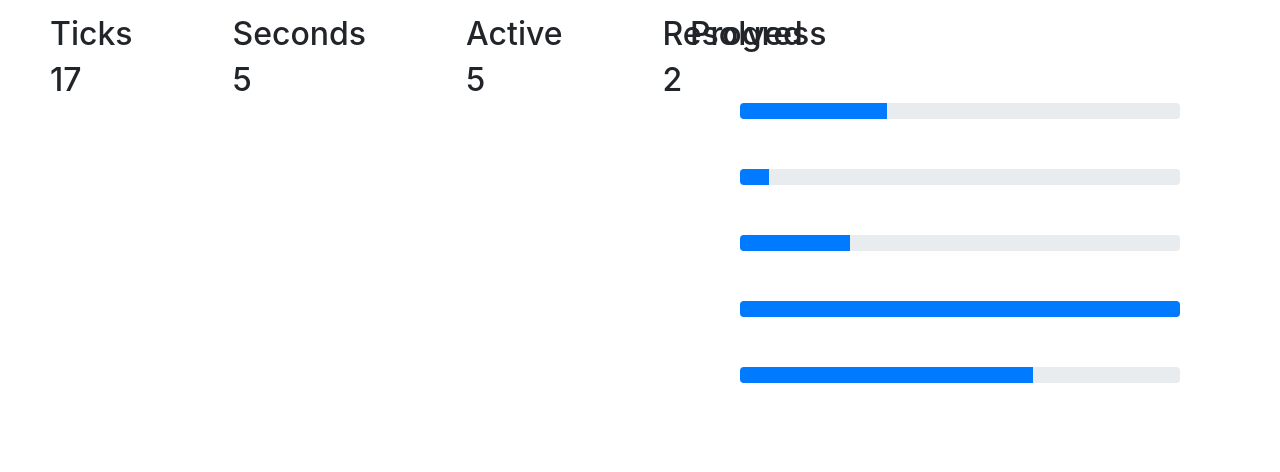
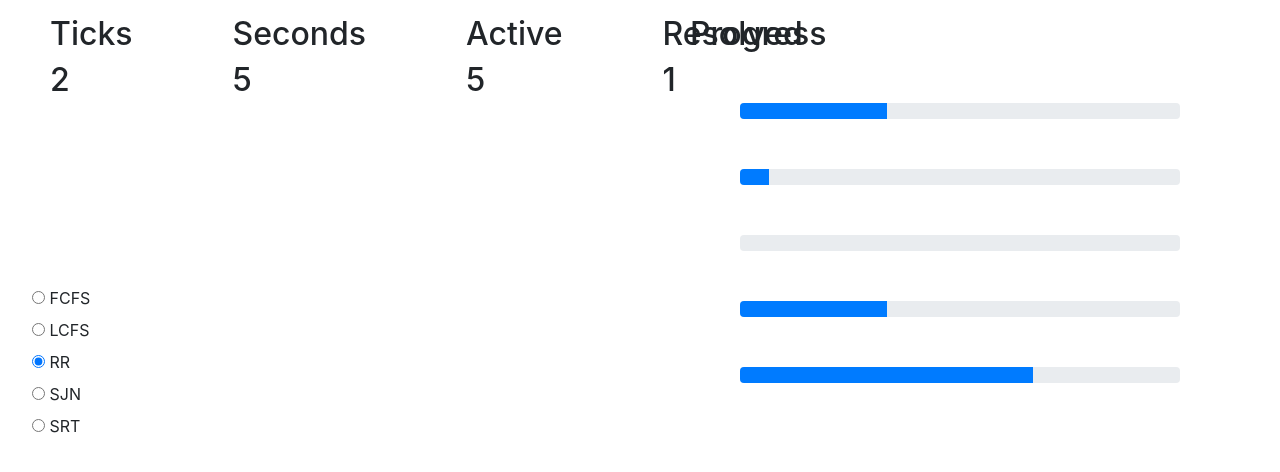
Before and after one commit to ValeriyPetryna/reactApp, a React (Create React App) app: page / in a window 1280 px wide. Shown: the top 472 px of the page. Built offline with nearby package versions, Linux system fonts and the light colour scheme.

Commit message:
init strategy selector

```diff
--- a/package.json
+++ b/package.json
@@ -3,10 +3,12 @@
   "version": "0.1.0",
   "private": true,
   "dependencies": {
+    "@material-ui/core": "^4.9.10",
     "@testing-library/jest-dom": "^4.2.4",
     "@testing-library/react": "^9.5.0",
     "@testing-library/user-event": "^7.2.1",
     "bootstrap": "^4.4.1",
+    "formik": "^2.1.4",
     "react": "^16.13.1",
     "react-dom": "^16.13.1",
     "react-scripts": "3.4.1"
--- /dev/null
+++ b/src/components/Selector.js
@@ -0,0 +1,41 @@
+
+import React from "react";
+import { withFormik } from "formik";
+
+const RadioForm = props => {
+  const {
+    values,
+    setFieldValue
+  } = props;
+  return (
+    <form className = "radio">
+      <label>
+        <input type="radio" name="strategy" value="FCFS" checked={values.strategy === "FCFS"} onChange={() => setFieldValue("strategy", "FCFS")} />  FCFS
+      </label>
+      <label>
+        <input type="radio" name="strategy" value="LCFS" checked={values.strategy === "LCFS"} onChange={() => setFieldValue("strategy", "LCFS")} />  LCFS
+      </label>
+      <label>
+        <input type="radio" name="strategy" value="RR" checked={values.strategy === "RR"} onChange={() => setFieldValue("strategy", "RR")} />  RR
+      </label>
+      <label>
+        <input type="radio" name="strategy" value="SJN" checked={values.strategy === "SJN"} onChange={() => setFieldValue("strategy", "SJN")} />  SJN
+      </label>
+      <label>
+        <input type="radio" name="strategy" value="SRT" checked={values.strategy === "SRT"} onChange={() => setFieldValue("strategy", "SRT")} />  SRT
+      </label>
+    </form>
+  );
+};
+
+const Selector = withFormik({
+  mapPropsToValues: () => ({ strategy: "RR" }),
+})(RadioForm);
+
+const Render = () => (
+    <div>
+        <Selector />
+    </div>
+)
+
+export default Render;
--- a/src/context/context.js
+++ b/src/context/context.js
@@ -8,7 +8,7 @@ function useCounter () {
   useEffect(() => {
     const timer = setTimeout(() => {
       setCounter(counter + 1)
-    }, 300);
+    }, 3000);
     return () => {
       clearTimeout(timer);
     }
--- a/src/index.css
+++ b/src/index.css
@@ -22,10 +22,23 @@ code {
 }
 
 .field-left {
+  display: block;
+  width: 50%;
+}
+
+.field-left-top {
   display: flex;
-  width: 50%;
 }
 
 .field-right {
   width: 50%;
 }
+
+.field-left-bottom {
+  display: inline-grid;
+  margin: 20% 5%;
+}
+
+.radio {
+  display: grid;
+}
--- a/src/index.js
+++ b/src/index.js
@@ -12,18 +12,25 @@ import Counter from './components/Counter';
 import ResolvedTasks from './components/ResolvedTasks';
 import TimeCounter from './components/TimeCounter';
 import Progress from './components/ProgressBar';
+import Render from './components/Selector';
 
 ReactDOM.render(
   <React.StrictMode>
     <AppContextProvider>
     <fieldset>
     <div className = "field">
-    <div className = "field-left">
-        <Counter  className = "ticker" name = {'Ticks'} />
-        <TimeCounter  className = "ticker" param = {'seconds'}  name = {'Seconds'}/>
-        <ActiveTasks  className = "ticker" param = {'active'}  name = {'Active'}/>
-        <ResolvedTasks  className = "ticker" param = {'resolved'}  name = {'Resolved'}/>
+      <div className = "field-left">
+        <div className = "field-left-top">
+          <Counter  className = "ticker" name = {'Ticks'} />
+          <TimeCounter  className = "ticker" param = {'seconds'}  name = {'Seconds'}/>
+          <ActiveTasks  className = "ticker" param = {'active'}  name = {'Active'}/>
+          <ResolvedTasks  className = "ticker" param = {'resolved'}  name = {'Resolved'}/>
+        </div>
+        <div className = "field-left-bottom">
+          <Render />
+        </div>
       </div>
+
       <div className = "field-right">
         <h2 className = "elem">Progress</h2>
         <Progress speed = {20} />
```
Also changed, not shown: 1 other file (tests, documents, lock files or other folders).
